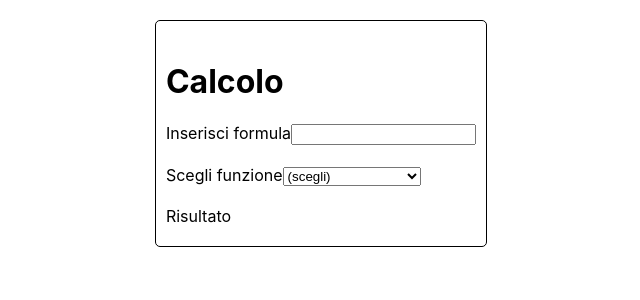
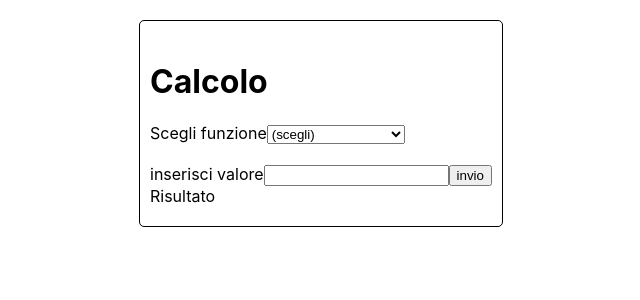
Before and after one commit to ManueldG/calcolo, a React (Create React App) app: page / in a window 1280 px wide. Shown: the top 300 px of the page, without its empty margins (319-959 px from the left). Built offline with nearby package versions, Linux system fonts and the light colour scheme.

Commit message:
sistemato Formula.js aggiunto campo secondario

```diff
--- a/src/App.js
+++ b/src/App.js
@@ -12,21 +12,27 @@ class App extends React.Component{
   constructor(props){
 
     super(props);
-    this.handleResponse = this.handleResponse.bind(this);
-    this.api = this.api.bind(this);
+    this.handleChange = this.handleChange.bind(this);
+    //this.api = this.api.bind(this);
     this.state = {
       result:'',
-      value:''
+      value:'',
+      func:'',
+      field:0
     }
 
   }
 
+  api = (func, value) => {
 
-  api = (func, value) => {
     let val;
-    if(value==="tangent"||value==="simplify"||value==="derive"||value==="integrate"||value==="zeroes"||value==="area")
+
+    if(func==='simplify'||func==='factor'||func==='derive'||func==='integrate'||func==='zeroes'||func==='tangent'||func==='area'|func==='log')
       val = encodeURIComponent(value);
-    else val = Number.parseFloat( value).toPrecision(10);
+    else
+      val = Number.parseFloat(value).toPrecision(10);
+
+      console.log("api",'https://newton.now.sh/api/v2/' + func + '/' + val);
 
       axios.get('https://newton.now.sh/api/v2/' + func + '/' + val)
     .then( (response) => {
@@ -49,16 +55,26 @@ class App extends React.Component{
   }
 
   handleResponse = (response)=>{
-    console.log(response);
-    this.api(response,this.state.value);
+    console.log("resp"+response);
+    //this.api(this.state.func,this.state.value);
   }
 
-  handleChange = (response)=>{
-    console.log(response);
-    this.setState({value: response})
+  handleChange = (value)=>{
+    console.log(value);
+    this.setState({value})
+    this.api(this.state.func,value);
   }
 
+  handleChange2 = (func)=>{
+    console.log(func);
 
+    if (func==='log'||func==='area'||func==='area'||func==='tangent')
+    this.setState({field:1});
+  else
+    this.setState({field:0});
+
+    this.setState({func})
+  }
 
   render(){
     return (
@@ -67,8 +83,8 @@ class App extends React.Component{
         <div className="content">
 
           <h1>Calcolo</h1>
-          <Formula handleChange={this.handleChange}/>
-          <Selector handleResponse={this.handleResponse} />
+          <Selector handleChange2={this.handleChange2} />
+          <Formula field={this.state.field} handleChange={this.handleChange}/>
           <Result result={this.state.result} />
 
         </div>
--- a/src/Component/Formula.js
+++ b/src/Component/Formula.js
@@ -3,18 +3,42 @@ import React from "react"
 class Formula extends React.Component {
     constructor(props){
         super(props);
-        this.handleChange = this.handleChange.bind(this);
+        //this.handleChange = this.handleChange.bind(this);
+        this.handleSubmit = this.handleSubmit.bind(this);
     }
 
     handleChange(event){
 
-        this.props.handleChange(event.target.value);
+        this.props.handleChange(event);
+    }
+
+    handleSubmit(event){
+        console.log("submit"+event.target[0].value,event.target[1].value);
+
+        if(this.props.field)
+            this.props.handleChange(event.target[0].value + "|" + event.target[1].value)
+        else
+            this.props.handleChange(event.target[0].value);
+        event.preventDefault();
     }
 
     render() {
         return <div className="formula">
-            <label htmlFor="formula" >Inserisci formula</label>
-            <input type="text" id="formula" onChange={this.handleChange}></input>
+
+            <form onSubmit={this.handleSubmit}>
+
+            {this.props.field===1 && <div>
+                    <label htmlFor="formula2" >Secondo termine</label>
+                    <input type="text" id="formula2"></input>
+                </div>}
+
+            <label htmlFor="formula" >{this.props.field ? "Inserisci formula" : "inserisci valore"}</label>
+            <input type="text" id="formula"></input>
+
+
+            <input type="submit" value="invio"/>
+
+            </form>
 
             </div>
     }
--- a/src/Component/Selector.js
+++ b/src/Component/Selector.js
@@ -10,7 +10,7 @@ class Selector extends React.Component {
 
     changeHandler(event){
 
-        this.props.handleResponse(event.target.value);
+        this.props.handleChange2(event.target.value);
 
     }
 
```
